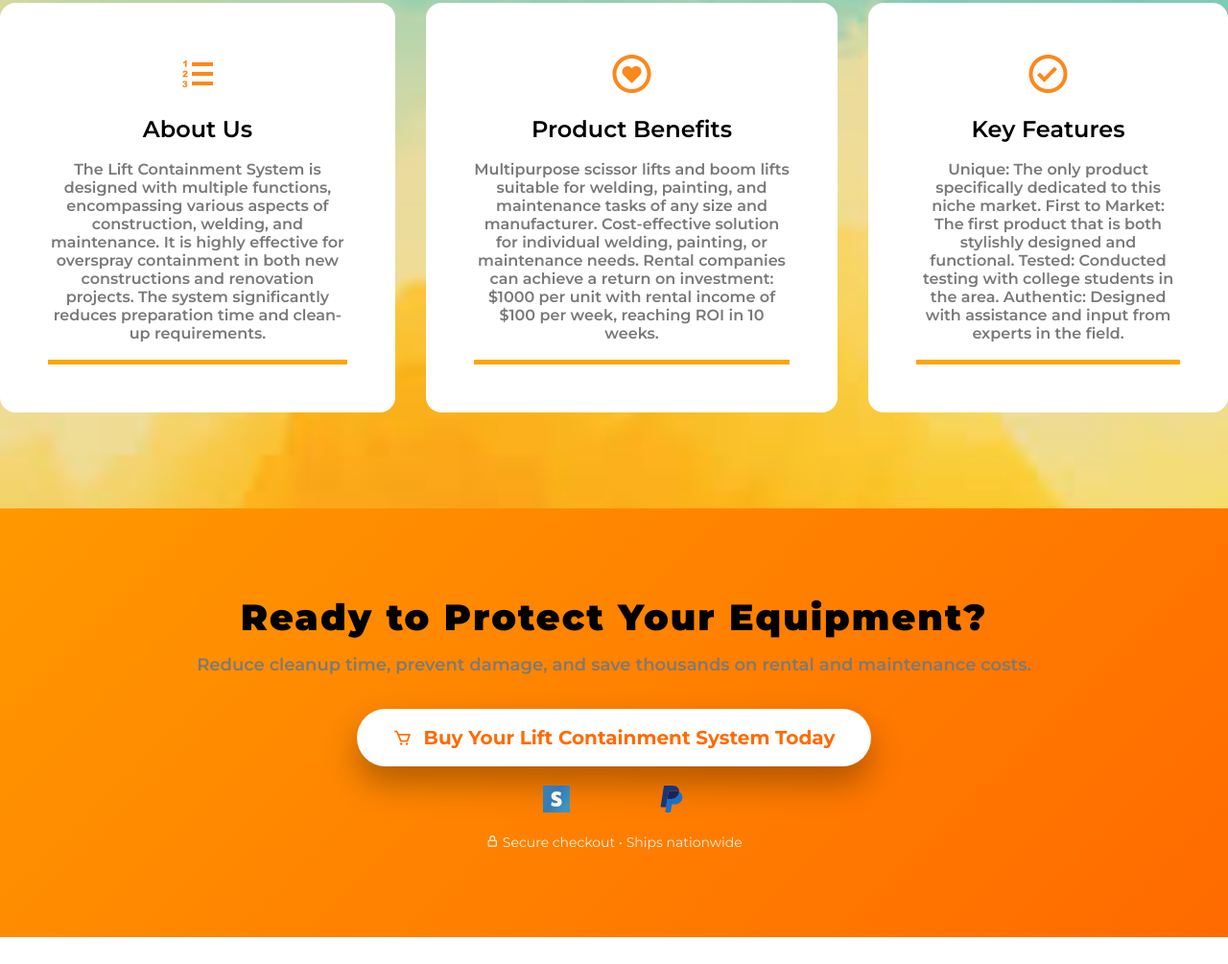
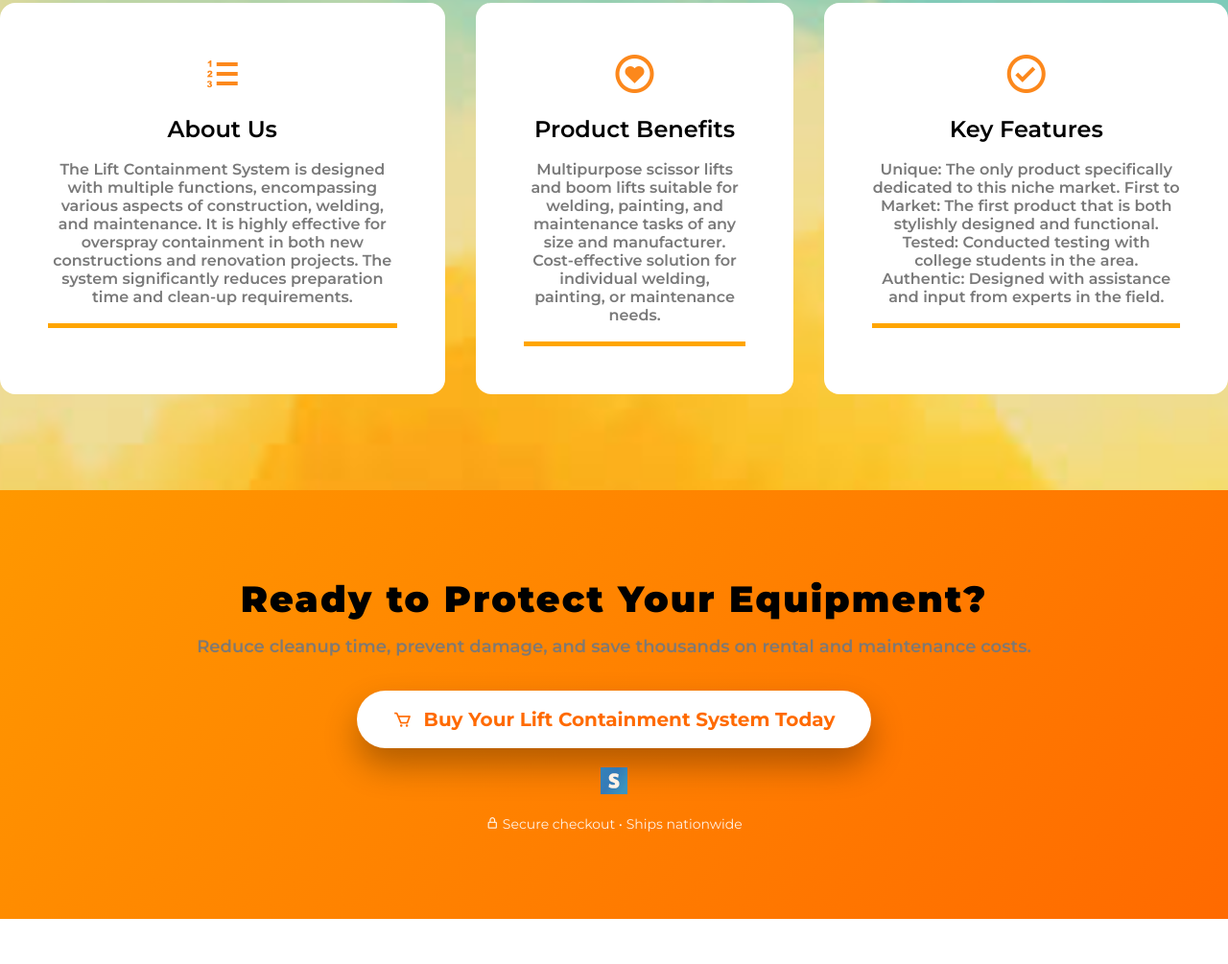
Before and after one commit to Purdus08/liftcontainmentsystems.com, a website: page public/index.html in a window 1280 px wide. Shown: the part 2301-3306 px from the top of the page at 96% size. Drawn offline with nearby package versions, Linux system fonts and the light colour scheme.

```diff
--- a/public/index.html
+++ b/public/index.html
@@ -155,7 +155,6 @@
                 <h3>Product Benefits</h3>
                 <p>Multipurpose scissor lifts and boom lifts suitable for welding, painting, and maintenance tasks of any size and manufacturer.
                     Cost-effective solution for individual welding, painting, or maintenance needs.
-                    Rental companies can achieve a return on investment: $1000 per unit with rental income of $100 per week, reaching ROI in 10 weeks.
                 </p>
                 <hr width="100%" size="7" color="orange">
                 <!--<a href="#" class="btn primary"> Know More</a>-->
@@ -190,7 +189,6 @@
 
               <div class="trust">
                 <img src="images/Stripe-Emblem.svg" alt="Stripe">
-                <img src="images/PayPal-Symbol.svg" alt="PayPal">
               </div>
 
               <span class="cta-note">
```
